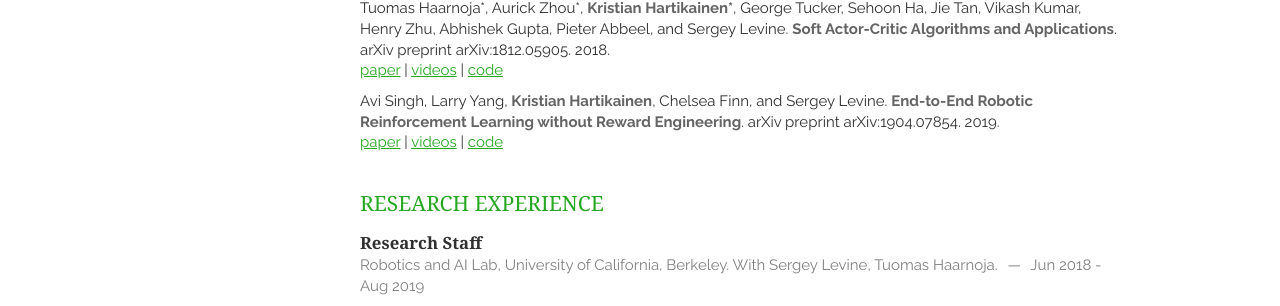
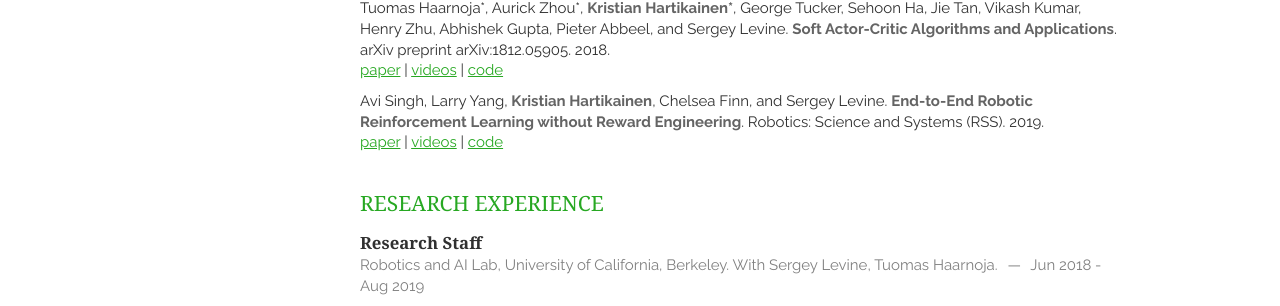
Before and after one commit to hartikainen/hartikainen.github.io, a Jekyll site: the page built from index.html, in a window 1280 px wide. Shown: the part 703-1009 px from the top of the page. Built offline with Jekyll 4.4.1, drawn with Linux system fonts in a browser that asks for light colours; nearby versions of some CDN libraries; some web fonts are replaced; the list of posts is cut into pages by our own code.

Commit message:
Update VICE-RAQ paper journal

```diff
--- a/_data/publications.yaml
+++ b/_data/publications.yaml
@@ -28,7 +28,7 @@
 - singh2019end:
   title: End-to-End Robotic Reinforcement Learning without Reward Engineering
   author: Avi Singh, Larry Yang, <em>Kristian Hartikainen</em>, Chelsea Finn, and Sergey Levine
-  journal: arXiv preprint arXiv:1904.07854
+  journal: "Robotics: Science and Systems (RSS)"
   year: 2019
   paper_url: https://arxiv.org/abs/1904.07854
   video_url: https://sites.google.com/view/reward-learning-rl/home
```
